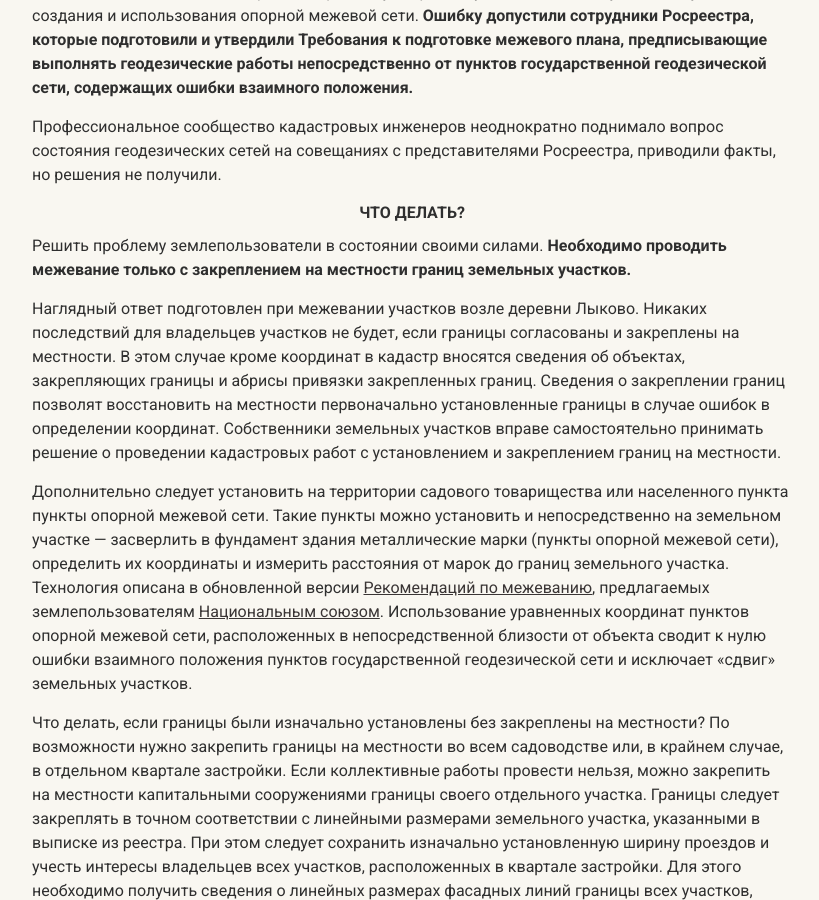
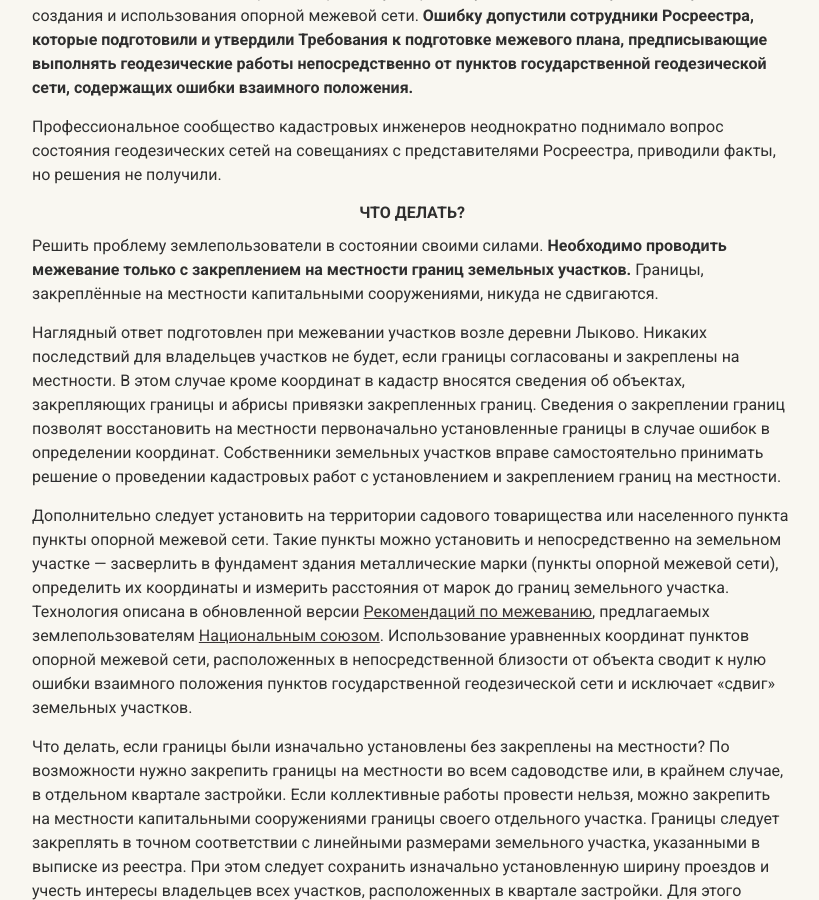
Before and after one commit to SergSi/land-use-art, a Jekyll site: the page built from _articles/2023-12-10-delta-GGS.md, in a window 1280 px wide and 900 px high, scrolled down 4851 px. Shown: the whole window, without its empty margins (228-1047 px from the left). Built offline with Jekyll 4.4.1, drawn with Linux system fonts in a browser that asks for light colours; some web fonts are replaced.

Commit message:
Update 2023-12-10-delta-GGS.md

```diff
--- a/_articles/2023-12-10-delta-GGS.md
+++ b/_articles/2023-12-10-delta-GGS.md
@@ -61,7 +61,7 @@ file-1="article/table-mistake.jpg" %}
 
 # Что делать?
 
-Решить проблему землепользователи в состоянии своими силами. **Необходимо проводить межевание только с закреплением на местности границ земельных участков.**
+Решить проблему землепользователи в состоянии своими силами. **Необходимо проводить межевание только с закреплением на местности границ земельных участков.** Границы, закреплённые на местности капитальными сооружениями, никуда не сдвигаются.
 
 Наглядный ответ подготовлен при межевании участков возле деревни Лыково. Никаких последствий для владельцев участков не будет, если границы согласованы и закреплены на местности. В этом случае кроме координат в кадастр вносятся сведения об объектах, закрепляющих границы и абрисы привязки закрепленных границ. Сведения о закреплении границ позволят восстановить на местности первоначально установленные границы в случае ошибок в определении координат. Собственники земельных участков вправе самостоятельно принимать решение о проведении кадастровых работ с установлением и закреплением границ на местности.
 
```
